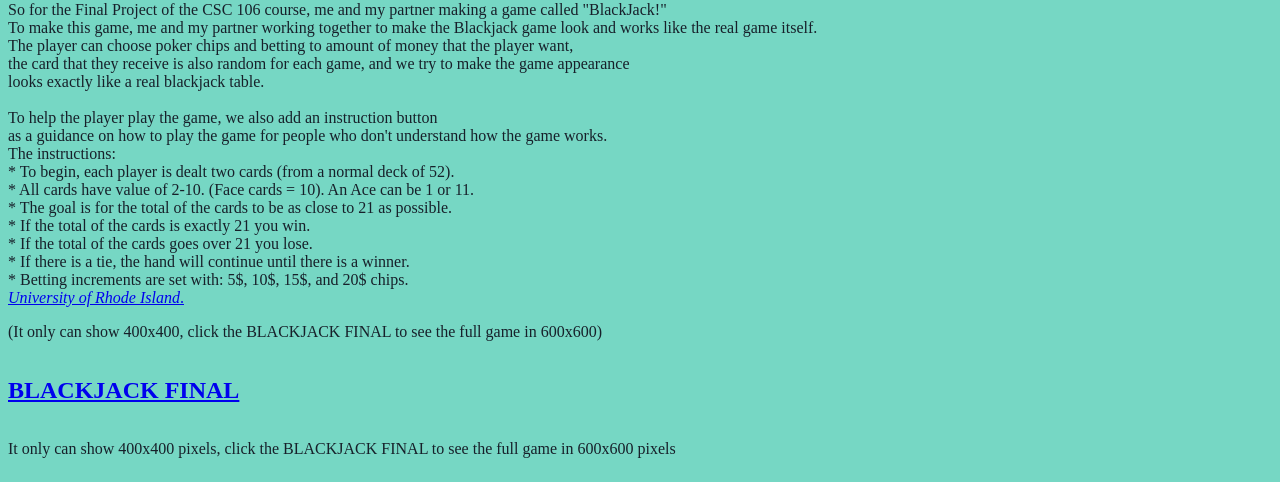
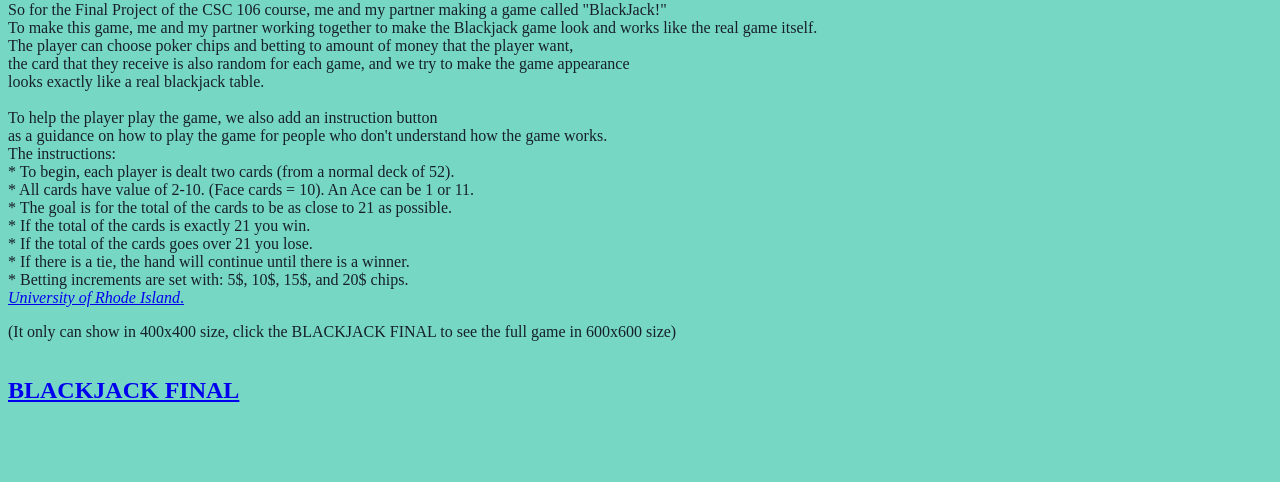
Before and after one commit to johsua25/johsua25.github.io, a plain HTML site: page finalproject.html in a window 1280 px wide. Shown: the part 443-925 px from the top of the page. After the commit the page ends 875 px from the top, so only its background shows below. Drawn offline with Linux system fonts and the light colour scheme; a script that the page names is missing.

Commit message:
Update finalproject.html

```diff
--- a/finalproject.html
+++ b/finalproject.html
@@ -42,7 +42,7 @@ The instructions: <br>
 <a href="http://www.uri.edu"> <em>University of Rhode Island</em>.</a>
 </p>
 
-<p>(It only can show 400x400, click the BLACKJACK FINAL to see the full game in 600x600)</p>
+<p>(It only can show in 400x400 size, click the BLACKJACK FINAL to see the full game in 600x600 size)</p>
 <table width=417>
     <tr>
         <h2><a href="https://www.khanacademy.org/computer-programming/blackjack-final/4639342718140416">BLACKJACK FINAL</a></h2>
@@ -50,7 +50,6 @@ The instructions: <br>
 <table>
 
 <script src="https://www.khanacademy.org/computer-programming/blackjack-final/4639342718140416/embed.js?editor=no&buttons=no&author=no&embed=yes"></script>
-<p>It only can show 400x400 pixels, click the BLACKJACK FINAL to see the full game in 600x600 pixels
-</p>
+
      </body>
 </html>
```
